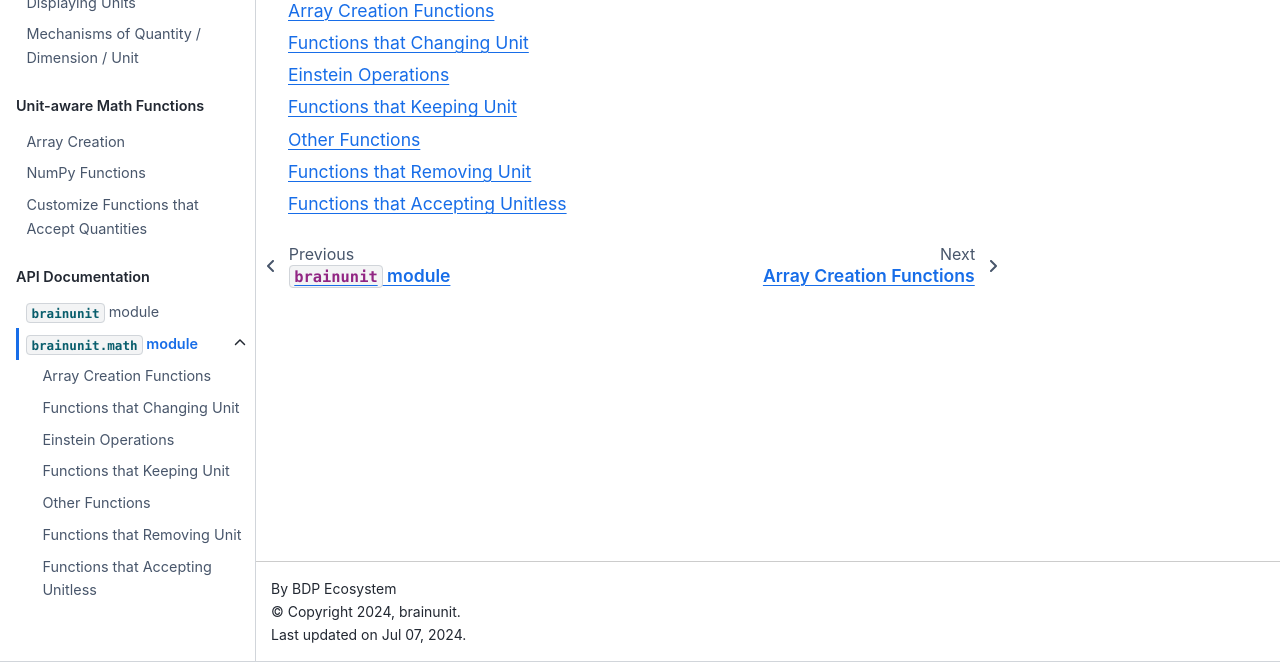
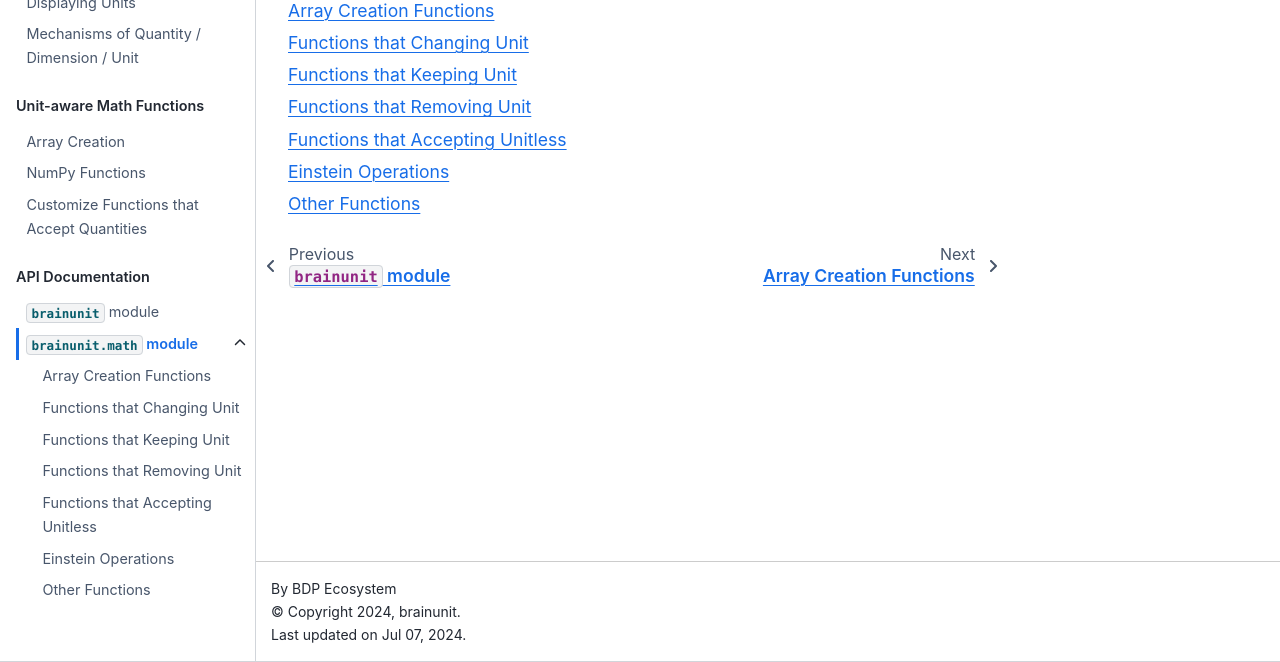
Before and after one commit to chaoming0625/brainunit, a Sphinx documentation site: the page built from docs/apis/brainunit.math.rst, in a window 1280 px wide, cut to the strip 239-901 px from the top of the page. Built offline with Sphinx 7.4.7 and the Sphinx Book theme 1.1.4, drawn with Linux system fonts in a browser that asks for light colours; pages that are not in the unit, such as notebooks, are missing from menus.

Commit message:
update docs

```diff
--- a/docs/apis/brainunit.math.rst
+++ b/docs/apis/brainunit.math.rst
@@ -10,8 +10,8 @@
 
    brainunit.math.array-creation.rst
    brainunit.math.change-unit.rst
-   brainunit.math.einops.rst
    brainunit.math.keep-unit.rst
-   brainunit.math.misc.rst
    brainunit.math.remove-unit.rst
    brainunit.math.unitless.rst
+   brainunit.math.einops.rst
+   brainunit.math.misc.rst
```
